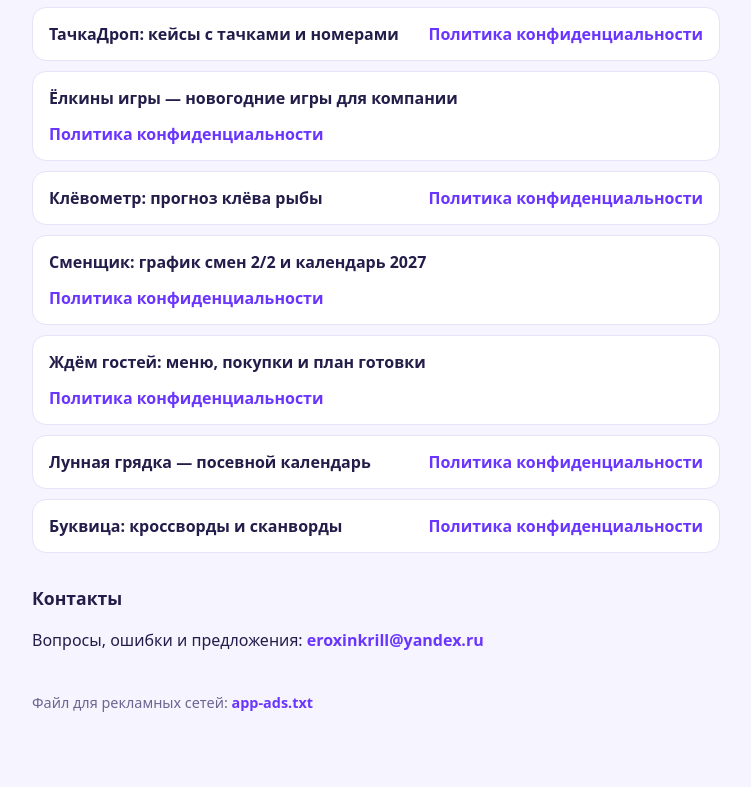
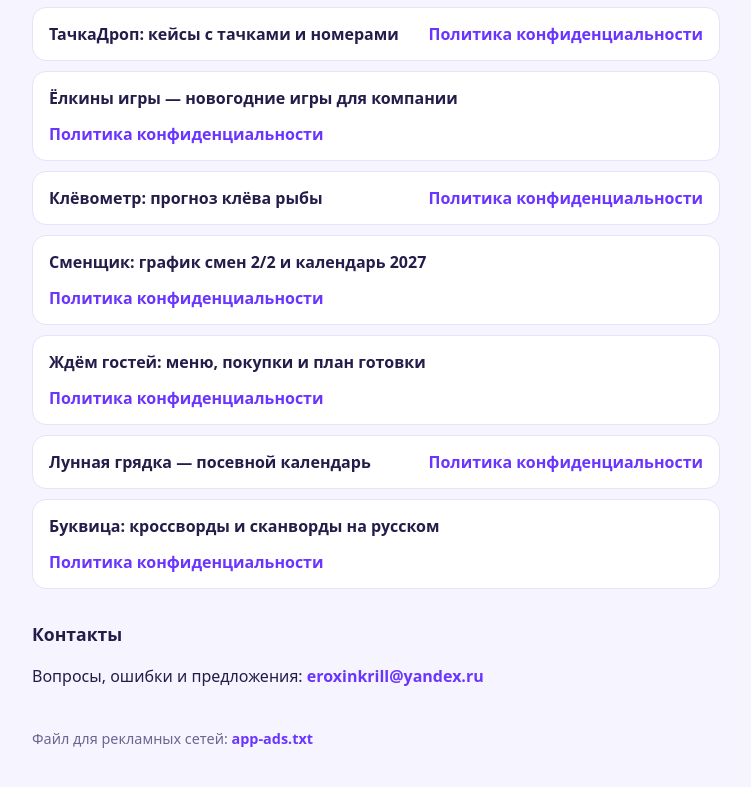
Before and after one commit to GurDoc/GurDoc.github.io, a plain HTML site: page index.html in a window 1280 px wide. Shown: the part 507-1294 px from the top of the page, without its empty margins (264-1015 px from the left). Drawn offline with Linux system fonts and the light colour scheme.

Commit message:
Буквица: полное название
Co-Authored-By: Claude Opus 5.5 <noreply@anthropic.com>
Claude-Session: https://claude.ai/code/session_013aY7T8RxXUA2DerTP39qLr

```diff
--- a/index.html
+++ b/index.html
@@ -40,7 +40,7 @@
     <li><b>Сменщик: график смен 2/2 и календарь 2027</b><a href="/resurs-privacy/smena.html">Политика конфиденциальности</a></li>
     <li><b>Ждём гостей: меню, покупки и план готовки</b><a href="/resurs-privacy/gosti.html">Политика конфиденциальности</a></li>
     <li><b>Лунная грядка — посевной календарь</b><a href="/resurs-privacy/gryadka.html">Политика конфиденциальности</a></li>
-    <li><b>Буквица: кроссворды и сканворды</b><a href="/resurs-privacy/bukvitsa.html">Политика конфиденциальности</a></li>
+    <li><b>Буквица: кроссворды и сканворды на русском</b><a href="/resurs-privacy/bukvitsa.html">Политика конфиденциальности</a></li>
   </ul>
 
   <h2>Контакты</h2>
```
